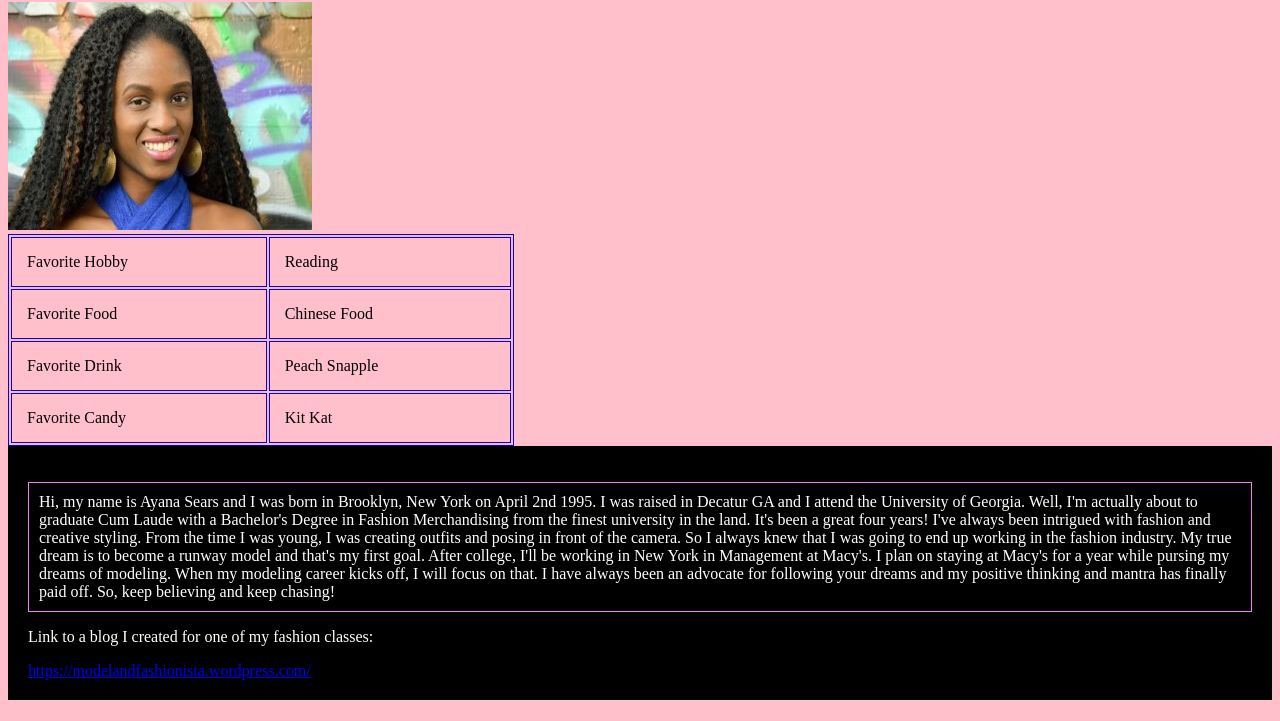
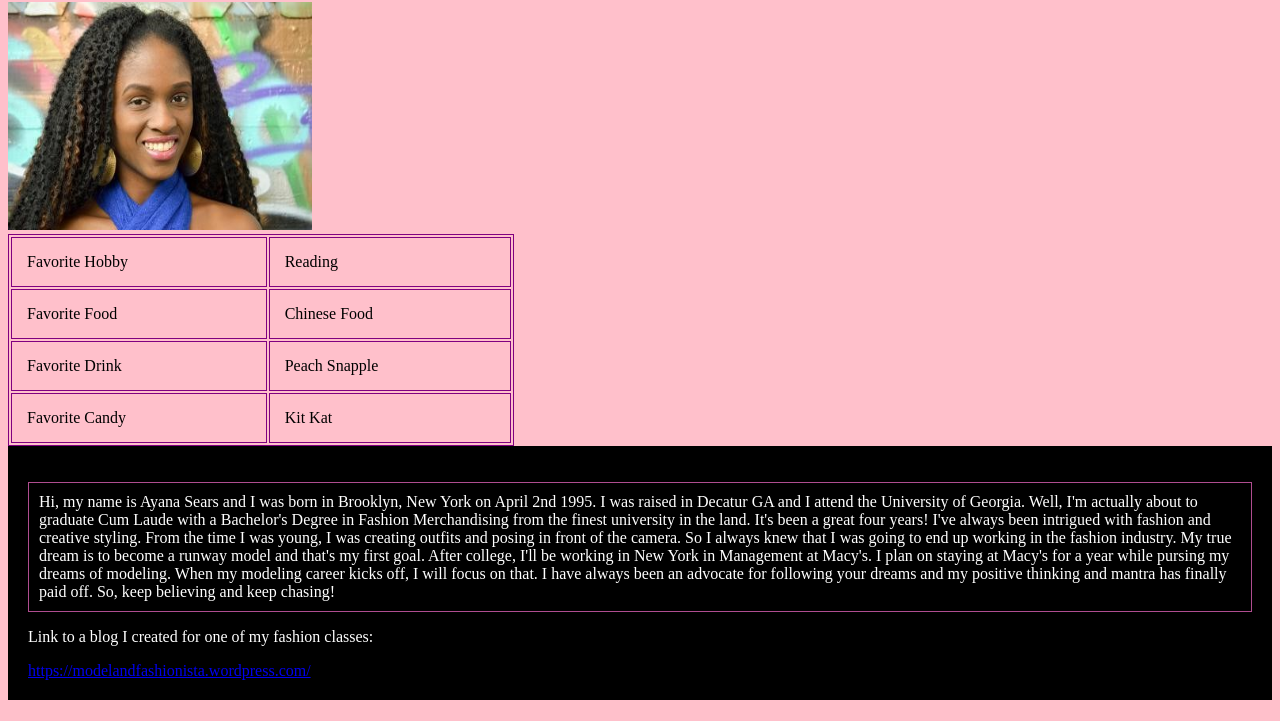
Before and after one commit to Ayana-Sears/Ayana-Sears.github.io, a plain HTML site: page index.html in a window 1280 px wide. Shown: the part 79-800 px from the top of the page. Drawn offline with Linux system fonts and the light colour scheme.

Commit message:
commit10

```diff
--- a/index.html
+++ b/index.html
@@ -8,13 +8,13 @@
 8">
 <style>
 table, th, td {
-    border: 1px solid blue;
+    border: 1px solid purple;
 }
 th, td {
     padding: 15px;
 }
 #first {
-    border: 1px solid violet;
+    border: 1px solid rgb(176,77,144);
     padding: 10px;
 }
 body {background-color: pink;}
```
